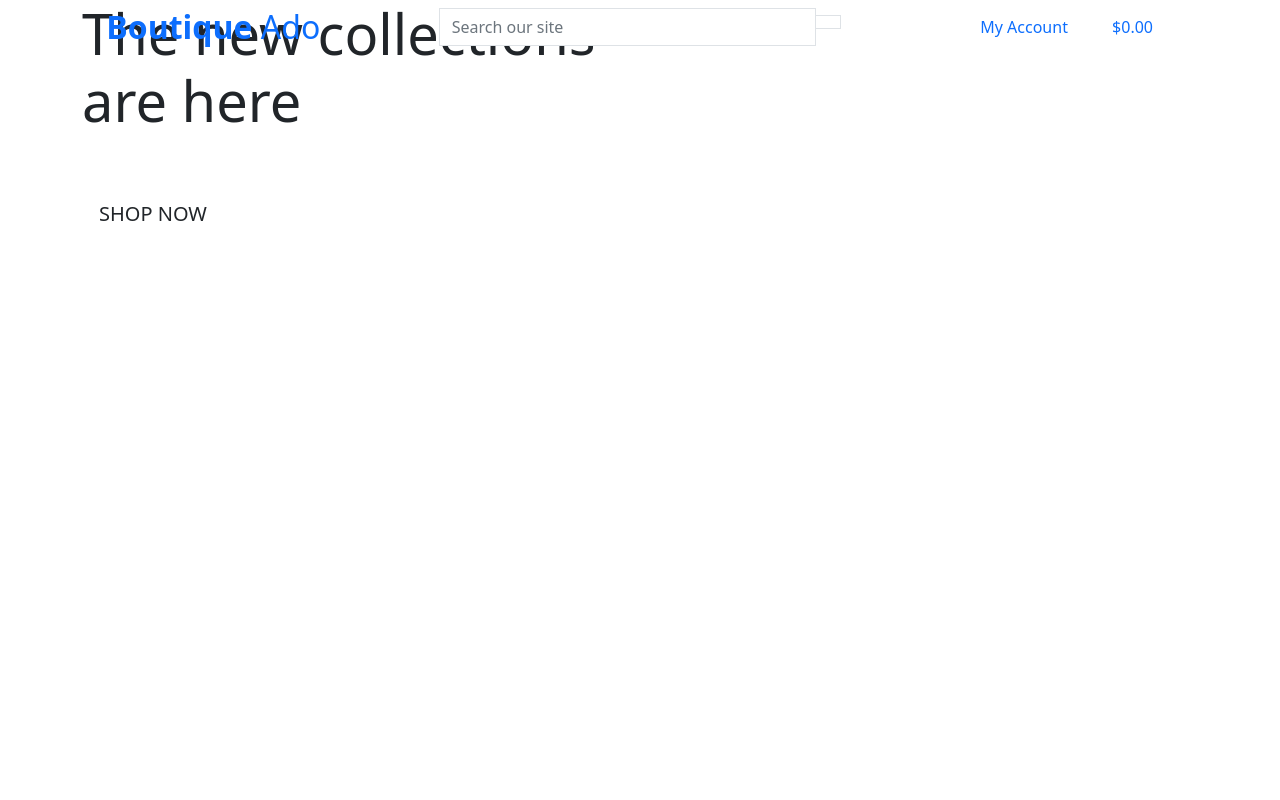
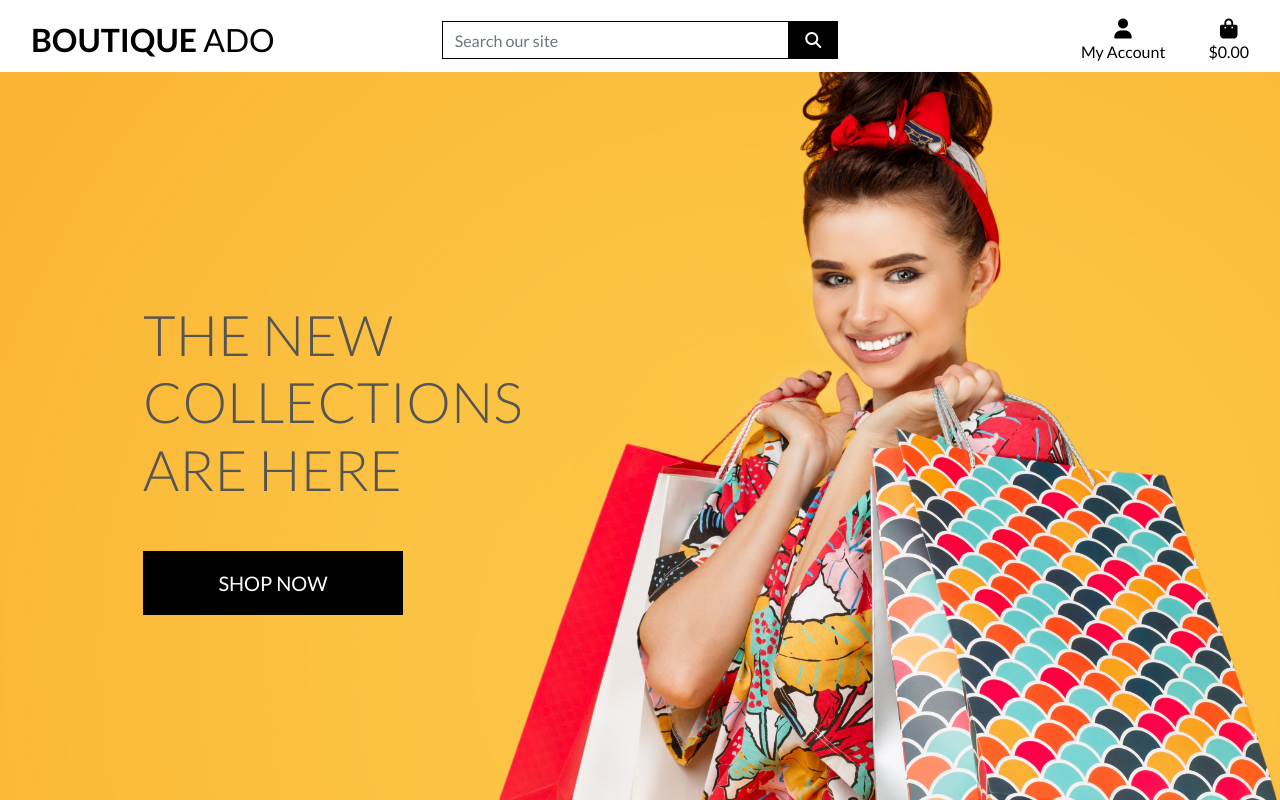
Before and after one commit to JoeLouisDsantos/boutique_ado_v1, a Django app: page / in a window 1280 px wide. Run offline with Django 3.2, Linux system fonts and the light colour scheme; some libraries are stand-ins or nearby versions.

Commit message:
completed home page header and css

```diff
--- a/boutique_ado/settings.py
+++ b/boutique_ado/settings.py
@@ -147,3 +147,7 @@ USE_TZ = True
 # https://docs.djangoproject.com/en/3.1/howto/static-files/
 
 STATIC_URL = '/static/'
+STATICFILES_DIRS = (os.path.join(BASE_DIR, 'static')),
+
+MEDIA_URL = '/media/'
+MEDIA_ROOT = os.path.join(BASE_DIR, 'media')
--- a/boutique_ado/urls.py
+++ b/boutique_ado/urls.py
@@ -15,9 +15,11 @@ Including another URLconf
 """
 from django.contrib import admin
 from django.urls import path, include
+from django.conf import settings
+from django.conf.urls.static import static
 
 urlpatterns = [
     path('admin/', admin.site.urls),
     path('accounts/', include('allauth.urls')),
     path('', include('home.urls'))
-]
+] + static(settings.MEDIA_URL, document_root=settings.MEDIA_ROOT)
--- /dev/null
+++ b/static/css/base.css
@@ -0,0 +1,81 @@
+html {
+    height: 100%;
+}
+
+body {
+    background: url('/media/homepage_background_cropped.jpg') no-repeat center center fixed;
+    background-size: cover;
+    height: calc(100vh - 164px);
+    color: #555;
+    font-family: 'Lato';
+}
+
+/* from Bulma */
+.icon {
+    align-items: center;
+    display: inline-flex;
+    justify-content: center;
+    height: 1.5rem;
+    width: 1.5rem;
+}
+
+.logo-font {
+    text-transform: uppercase;
+}
+
+.main-logo-link {
+    width: fit-content;
+}
+
+.shop-now-button {
+    background: black;
+    color: white;
+    min-width: 260px;
+}
+
+.btn-black {
+    background: black;
+    color: white;
+}
+
+.shop-now-button:hover,
+.shop-now-button:active,
+.shop-now-button:focus,
+.btn-black:hover,
+.btn-black:active,
+.btn-black:focus {
+    background: #222;
+    color: white;
+}
+
+.text-black {
+    color: #000 !important;
+}
+
+.border-black {
+    border: 1px solid black !important;
+}
+
+/* -------------------------------- Media Queries */
+
+/* Slightly larger container on xl screens */
+@media (min-width: 1200px) {
+  .container {
+    max-width: 80%;
+  }
+}
+
+/* fixed top navbar only on medium and up */
+@media (min-width: 992px) {
+    .fixed-top-desktop-only {
+        position: fixed;
+        top: 0;
+        right: 0;
+        left: 0;
+        z-index: 1030;
+    }
+
+    .header-container {
+        padding-top: 164px;
+    }
+}
--- a/templates/base.html
+++ b/templates/base.html
@@ -8,29 +8,33 @@
     {% block meta %}
     <meta http-equiv="X-UA-Compatible" content="ie=edge">
     <meta charset="utf-8">
-    <meta name="viewport" content="width=device-width, initial-scale=1">
+    <meta name="viewport" content="width=device-width, initial-scale=1, shrink-to-fit=no">
     {% endblock %}
 
     {% block extra_meta %}
     {% endblock %}
 
     {% block corecss %}
-    <link href="https://cdn.jsdelivr.net/npm/bootstrap@5.0.0-beta1/dist/css/bootstrap.min.css" rel="stylesheet"
-        integrity="sha384-giJF6kkoqNQ00vy+HMDP7azOuL0xtbfIcaT9wjKHr8RbDVddVHyTfAAsrekwKmP1" crossorigin="anonymous">
+    <link rel="stylesheet" href="https://stackpath.bootstrapcdn.com/bootstrap/4.4.1/css/bootstrap.min.css"
+        integrity="sha384-Vkoo8x4CGsO3+Hhxv8T/Q5PaXtkKtu6ug5TOeNV6gBiFeWPGFN9MuhOf23Q9Ifjh" crossorigin="anonymous">
+    <link rel="preconnect" href="https://fonts.gstatic.com">
+    <link href="https://fonts.googleapis.com/css2?family=Lato:wght@300;400;700&display=swap" rel="stylesheet">
+    <link rel="stylesheet" href="{% static 'css/base.css' %}">
     {% endblock %}
 
     {% block extra_css %}
     {% endblock %}
 
     {% block corejs %}
-    <script src="https://cdn.jsdelivr.net/npm/bootstrap@5.0.0-beta1/dist/js/bootstrap.bundle.min.js"
-        integrity="sha384-ygbV9kiqUc6oa4msXn9868pTtWMgiQaeYH7/t7LECLbyPA2x65Kgf80OJFdroafW"
+    <script src="https://kit.fontawesome.com/6113fcfa13.js" crossorigin="anonymous"></script>
+    <script src="https://code.jquery.com/jquery-3.4.1.slim.min.js"
+        integrity="sha384-J6qa4849blE2+poT4WnyKhv5vZF5SrPo0iEjwBvKU7imGFAV0wwj1yYfoRSJoZ+n"
         crossorigin="anonymous"></script>
-    <script src="https://cdn.jsdelivr.net/npm/@popperjs/core@2.5.4/dist/umd/popper.min.js"
-        integrity="sha384-q2kxQ16AaE6UbzuKqyBE9/u/KzioAlnx2maXQHiDX9d4/zp8Ok3f+M7DPm+Ib6IU"
+    <script src="https://cdn.jsdelivr.net/npm/popper.js@1.16.0/dist/umd/popper.min.js"
+        integrity="sha384-Q6E9RHvbIyZFJoft+2mJbHaEWldlvI9IOYy5n3zV9zzTtmI3UksdQRVvoxMfooAo"
         crossorigin="anonymous"></script>
-    <script src="https://cdn.jsdelivr.net/npm/bootstrap@5.0.0-beta1/dist/js/bootstrap.min.js"
-        integrity="sha384-pQQkAEnwaBkjpqZ8RU1fF1AKtTcHJwFl3pblpTlHXybJjHpMYo79HY3hIi4NKxyj"
+    <script src="https://stackpath.bootstrapcdn.com/bootstrap/4.4.1/js/bootstrap.min.js"
+        integrity="sha384-wfSDF2E50Y2D1uUdj0O3uMBJnjuUD4Ih7YwaYd1iqfktj0Uod8GCExl3Og8ifwB6"
         crossorigin="anonymous"></script>
     {% endblock %}
 
@@ -42,9 +46,9 @@
 
 <body>
     <header class="container-fluid fixed-top">
-        <div class="row">
+        <div id="topnav" class="row bg-white pt-lg-2 d-none d-lg-flex">
             <div class="col-12 col-lg-4 my-auto py-1 py-lg-0 text-center text-lg-left">
-                <a href="{ url 'home' }" class="nav-link main-logo-link">
+                <a href="{% url 'home' %}" class="nav-link main-logo-link">
                     <h2 class="logo-font text-black my-0"><strong>Boutique</strong> Ado</h2>
                 </a>
             </div>
@@ -110,7 +114,7 @@
     <div class="message-container"></div>
     {% endif %}
 
-    {% block page_header%}
+    {% block page_header %}
     {% endblock %}
 
     {% block content %}
@@ -119,6 +123,7 @@
     {% block postloadjs %}
     {% endblock %}
 
+
 </body>
 
 </html>
```
Also changed, not shown: media/homepage_background_cropped.jpg (added).
